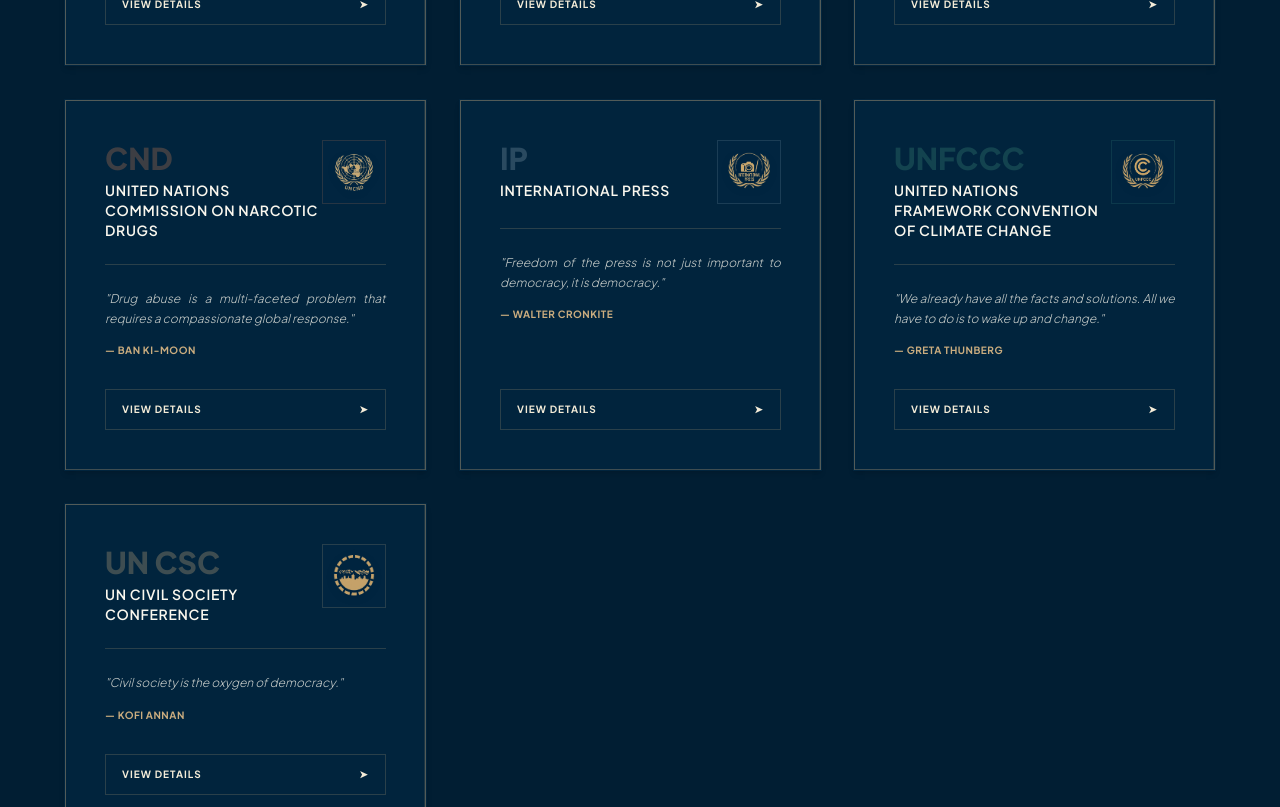
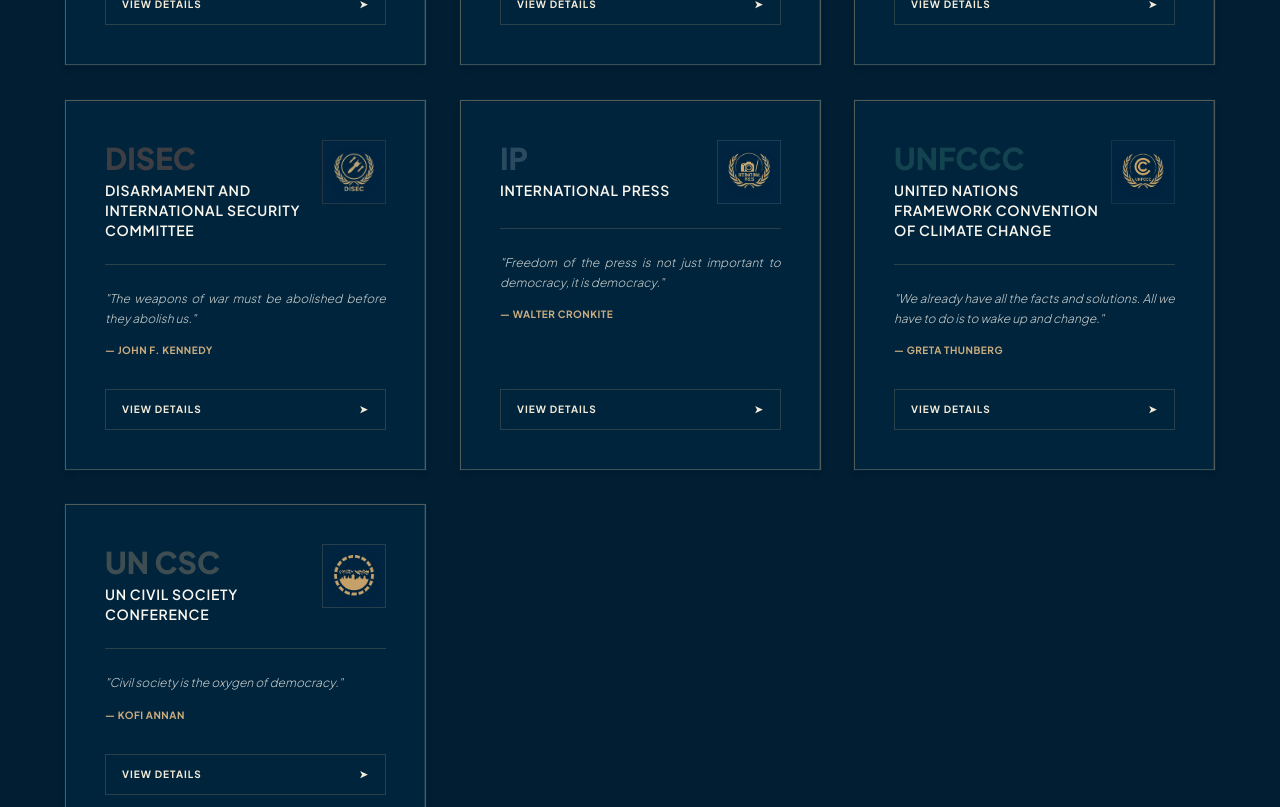
Before and after one commit to SrayanBhattacharya/uemcon-site, a Next.js app: page / in a window 1280 px wide. Shown: the part 2200-3007 px from the top of the page. Built offline with nearby package versions, Linux system fonts and the light colour scheme.

Commit message:
disec added inplace of cnd

```diff
--- a/app/committees/[id]/page.tsx
+++ b/app/committees/[id]/page.tsx
@@ -76,12 +76,14 @@
                   className="p-3 bg-[#022B4B]/80 backdrop-blur-sm border flex items-center justify-center w-24 h-24 sm:w-28 sm:h-28 overflow-hidden shrink-0 select-none relative group"
                   style={{ borderColor: committee.color + "30" }}
                 >
+                  <div style={{ transform: committee.id === 'disec' ? 'scale(1.3)' : 'none', width: '100%', height: '100%', display: 'flex', alignItems: 'center', justifyContent: 'center' }}>
                     <img
                       src={committee.icon}
                       alt={`${committee.name} Emblem`}
                       className="object-contain filter drop-shadow-[0_4px_12px_rgba(0,0,0,0.15)] transition-transform duration-700 ease-out group-hover:scale-110 relative z-10"
                       style={{ height: "100%", width: "100%" }}
                     />
+                  </div>
                   {/* Subtle lighting response on hover */}
                   <div className="absolute inset-0 bg-gradient-to-tr from-transparent via-white/5 to-transparent opacity-0 group-hover:opacity-100 transition-opacity duration-700 pointer-events-none" />
                 </div>
--- a/components/sections/FeaturedCommittees.tsx
+++ b/components/sections/FeaturedCommittees.tsx
@@ -154,15 +154,17 @@
                           <div className="absolute inset-0 z-20 pointer-events-none -translate-x-[150%] skew-x-[-20deg] bg-gradient-to-r from-transparent via-white/10 to-transparent group-hover:animate-[glass-sweep_1.5s_ease-out]" />
 
                           {committee.icon ? (
+                            <div style={{ transform: committee.id === 'disec' ? 'scale(1.3)' : 'none' }} className="flex items-center justify-center relative z-10 w-full h-full">
                               <img
                                 src={committee.icon}
                                 alt={`${committee.name} emblem`}
-                              className="object-contain transition-transform duration-700 ease-out group-hover:scale-105 filter drop-shadow-[0_2px_4px_rgba(0,0,0,0.1)] relative z-10"
+                                className="object-contain transition-transform duration-700 ease-out group-hover:scale-105 filter drop-shadow-[0_2px_4px_rgba(0,0,0,0.1)]"
                                 style={{
                                   height: `48px`,
                                   width: `48px`,
                                 }}
                               />
+                            </div>
                           ) : (
                             <svg
                               className="w-10 h-10 transition-transform duration-700 ease-out group-hover:scale-105 relative z-10"
--- a/lib/committees.json
+++ b/lib/committees.json
@@ -53,20 +53,20 @@
     ]
   },
   {
-    "id": "uncnd",
-    "name": "CND",
-    "fullName": "United Nations Commission on Narcotic Drugs",
-    "agenda": "Evaluating cross-border synthetic drug cartels, regulating illicit supply chains, and constructing humanitarian rehabilitation policies.",
-    "focus": "Narcotic containment treaties, global policing coordination, and public health directives.",
-    "icon": "/icons/uncnd.webp",
+    "id": "disec",
+    "name": "DISEC",
+    "fullName": "Disarmament and International Security Committee",
+    "agenda": "Addressing global disarmament, non-proliferation of nuclear weapons, and maintaining international peace and security.",
+    "focus": "Nuclear disarmament, cyber warfare, and international security frameworks.",
+    "icon": "/icons/DISEC.png",
     "color": "#C87A53",
     "type": "offline",
-    "quote": "Drug abuse is a multi-faceted problem that requires a compassionate global response.",
-    "author": "Ban Ki-moon",
+    "quote": "The weapons of war must be abolished before they abolish us.",
+    "author": "John F. Kennedy",
     "content": [
-      "The Commission on Narcotic Drugs is a functional commission of the United Nations Economic and Social Council (ECOSOC), which was established in 1946 through ECOSOC Resolution 9(I). With 53 member states elected by ECOSOC, it serves as the central drug policy-making body within the United Nations system, with its mandate further expanded by the General Assembly in 1991, also functioning as the governing body of the United Nations Office on Drugs and Crime (UNODC).",
-      "The CND is assigned with reviewing and analyzing the entire global drug situation, encompassing both supply and demand reduction, and supervising the application of the three landmark international drug conventions of 1961, 1971, 1988. The Commission executes treaty based functions while simultaneously guiding UNODC’s operational work, adopting resolutions and decisions that shape coordinated international responses to the ever changing challenges of drug trafficking, substance abuse and illicit trade.",
-      "UEMCON'26 presents the CND committee to exhibit a testament to the power of multilateral cooperation and evidence-based policymaking in confronting one of the world's most persistent transnational threats."
+      "The Disarmament and International Security Committee (DISEC), the first committee of the United Nations General Assembly, strives to firmly assert the ethics of armament and stitch together the fabric of peace.",
+      "In an era where the shadow of destruction looms at large, UNGA DISEC becomes the sacred forge of restraint, connecting swords of aggression into instruments of harmony. It brings forward together nations to reduce arms, prevent warfare, and create a safer future for all.",
+      "UEM Conclave of Nations ’26 proudly brings DISEC to the table : to tackle real world disarmament challenges with eloquence, strategy, and propose a vision to change global security architecture."
     ]
   },
   {
```
Also changed, not shown: public/icons/DISEC.png (added), public/icons/disec.webp (renamed from public/icons/uncnd.webp). Lines whose indentation alone changed are shown as unchanged.
